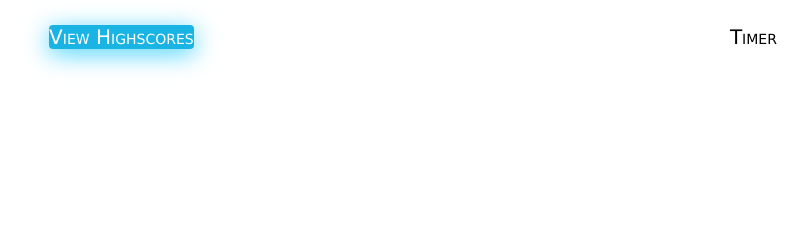
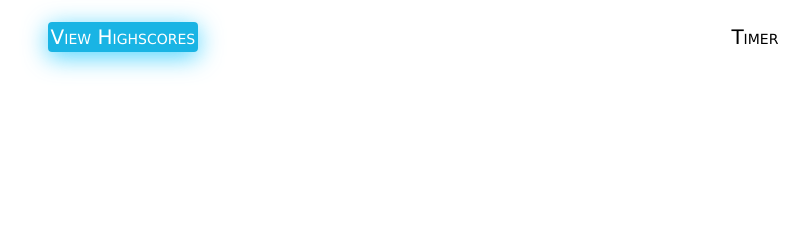
Before and after one commit to DJonJasmine/Test-Your-Coding, a plain HTML site: page index.html in a window 1280 px wide. In both pictures the pointer is over the link "View Highscores". Shown: the top 240 px of the page, 227-1036 px from the left. Drawn offline with Linux system fonts and the light colour scheme.

Commit message:
updated css file

```diff
--- a/assets/css/style.css
+++ b/assets/css/style.css
@@ -49,10 +49,11 @@ p {
 .view-highscores:hover {
     box-shadow: 0 5px 25px #05c3fdb6;
     cursor: pointer;
-    background-color: #19b4e4;
     color: #fff;
     border-radius: 4px;
-    border-width: 800px;
+    border-color: #19b4e4;
+    background-color: #19b4e4;
+    padding: 3px;
 }
 
 .btn{
--- a/script.js
+++ b/script.js
@@ -1,3 +1,7 @@
+
+
+
+
 var animateButton = function(e) {
 
     e.preventDefault;
```
